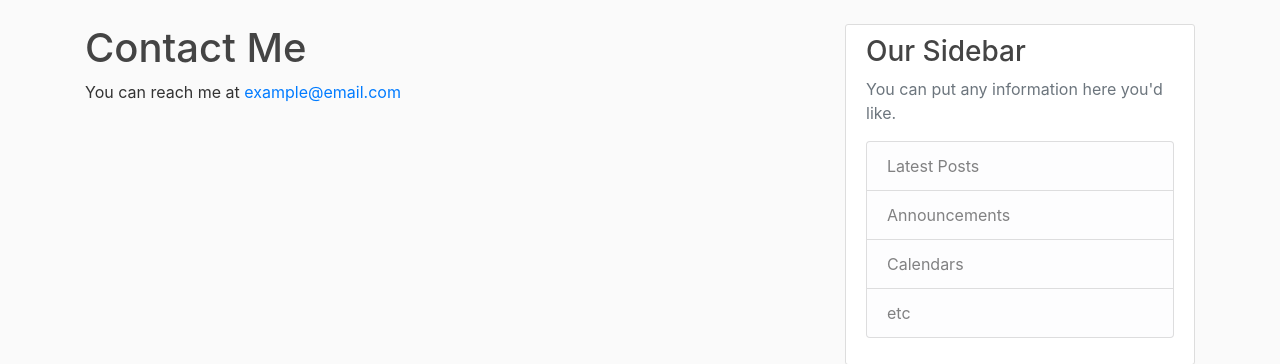
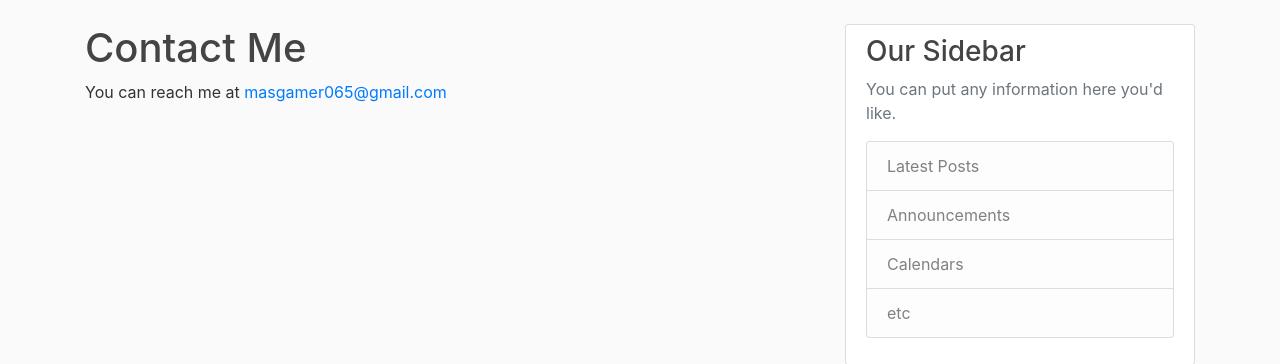
Before and after one commit to BeastMas065/Learning_flask, a Flask app: page /contact in a window 1280 px wide. Shown: the part 56-420 px from the top of the page. Run offline with Flask 3, Linux system fonts and the light colour scheme.

Commit message:
contacts fixed

```diff
--- a/flask_blog/templates/contacts.html
+++ b/flask_blog/templates/contacts.html
@@ -1,5 +1,5 @@
 {% extends "layouts.html" %}
 {% block content %}
     <h1>Contact Me</h1>
-    <p>You can reach me at <a href="mailto:example@email.com">example@email.com</a></p>
+    <p>You can reach me at <a href="mailto:masgamer065@gmail.com">masgamer065@gmail.com</a></p>
 {% endblock content %}
```
